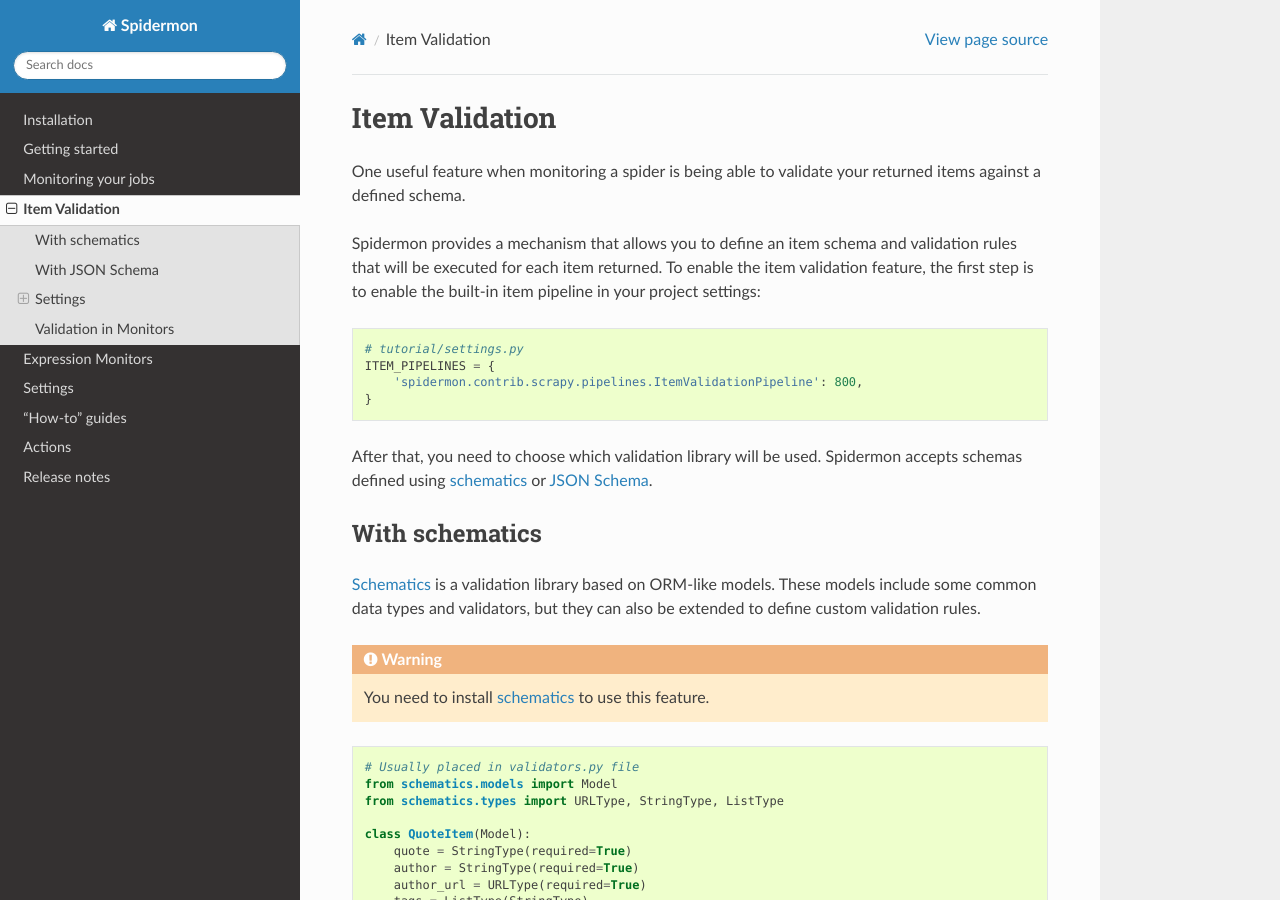
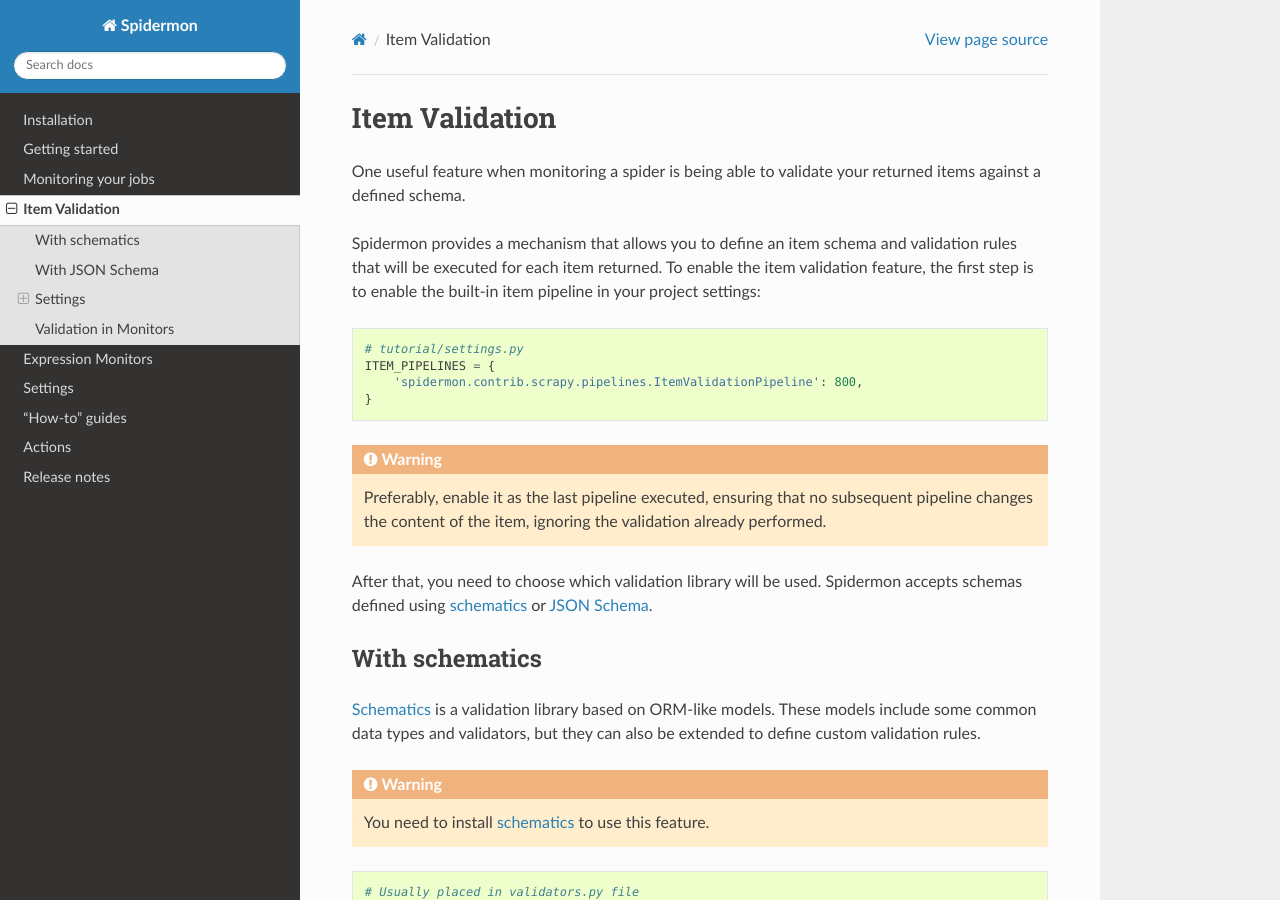
Before and after one commit to scrapinghub/spidermon, a Sphinx documentation site: the page built from docs/source/item-validation.rst, in a window 1280 px wide and 900 px high. Built offline with Sphinx 7.4.7 and the Read the Docs theme 2.0.0, drawn with Linux system fonts in a browser that asks for light colours.

Commit message:
Add warning regarding execution order of item validation pipeline

```diff
--- a/docs/source/item-validation.rst
+++ b/docs/source/item-validation.rst
@@ -14,6 +14,12 @@
     ITEM_PIPELINES = {
         'spidermon.contrib.scrapy.pipelines.ItemValidationPipeline': 800,
     }
+
+.. warning::
+
+  Preferably, enable it as the last pipeline executed, ensuring that no
+  subsequent pipeline changes the content of the item, ignoring the
+  validation already performed.
 
 After that, you need to choose which validation library will be used. Spidermon
 accepts schemas defined using schematics_ or `JSON Schema`_.
```
